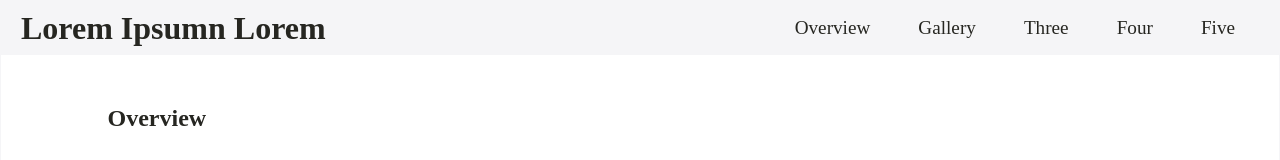
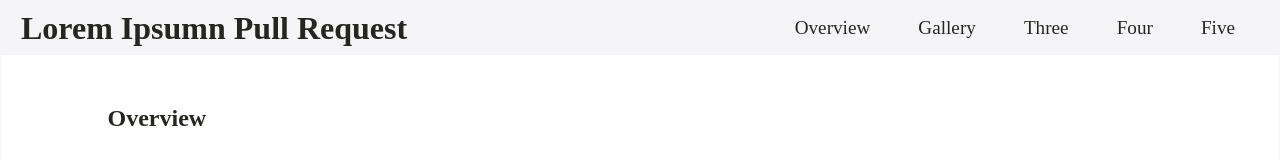
Before and after one commit to Kirnos/test, a plain HTML site: page index.html in a window 1280 px wide. Shown: the top 160 px of the page. Drawn offline with Linux system fonts and the light colour scheme.

Commit message:
Changed title again

```diff
--- a/index.html
+++ b/index.html
@@ -20,7 +20,7 @@
             <div class="layout">
                 <header class="header">
                     <h1 class="header__title">
-                        Lorem Ipsumn Lorem
+                        Lorem Ipsumn Pull Request
                     </h1>
                     <nav>
                         <ul class="navigation-menu">
```
